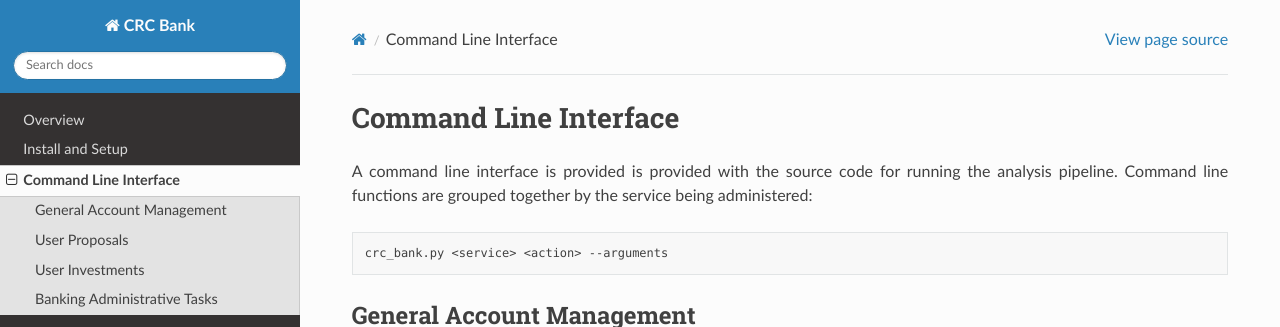
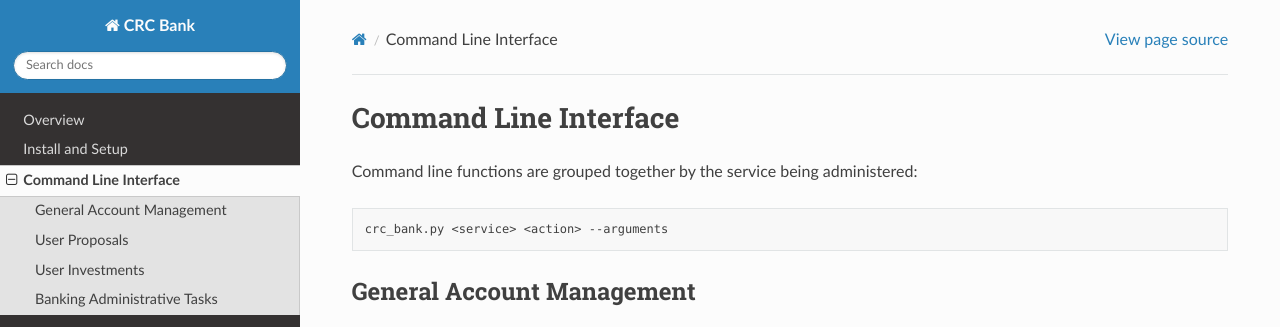
Before and after one commit to pitt-crc/bank, a Sphinx documentation site: the page built from docs/source/command_line.rst, in a window 1280 px wide and 1184 px high, cut to the strip 0-327 px from the top of the window. Built offline with Sphinx 7.4.7 and the Read the Docs theme 2.0.0, drawn with Linux system fonts in a browser that asks for light colours; some of the changed lines change nothing that is shown.

Commit message:
Fix function names for commandline docs

```diff
--- a/docs/source/command_line.rst
+++ b/docs/source/command_line.rst
@@ -1,9 +1,7 @@
 Command Line Interface
 ======================
 
-A command line interface is provided is provided with the source code
-for running the analysis pipeline. Command line functions are grouped
-together by the service being administered:
+Command line functions are grouped together by the service being administered:
 
 .. code-block:: bash
 
@@ -14,7 +12,7 @@
 
 .. argparse::
    :module: bank.cli
-   :func: CommandLineApplication
+   :func: AccountParser
    :path: account
    :prog: crc_bank.py
 
@@ -23,7 +21,7 @@
 
 .. argparse::
    :module: bank.cli
-   :func: CommandLineApplication
+   :func: ProposalParser
    :path: proposal
    :prog: crc_bank.py
 
@@ -32,7 +30,7 @@
 
 .. argparse::
    :module: bank.cli
-   :func: CommandLineApplication
+   :func: InvestmentParser
    :path: investment
    :prog: crc_bank.py
 
@@ -42,6 +40,6 @@
 
 .. argparse::
    :module: bank.cli
-   :func: CommandLineApplication
+   :func: AdminParser
    :path: admin
    :prog: crc_bank.py
```
